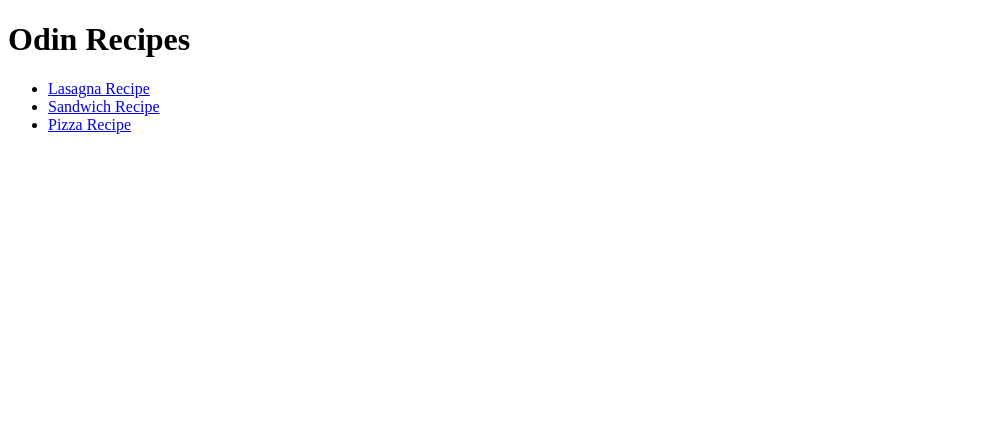
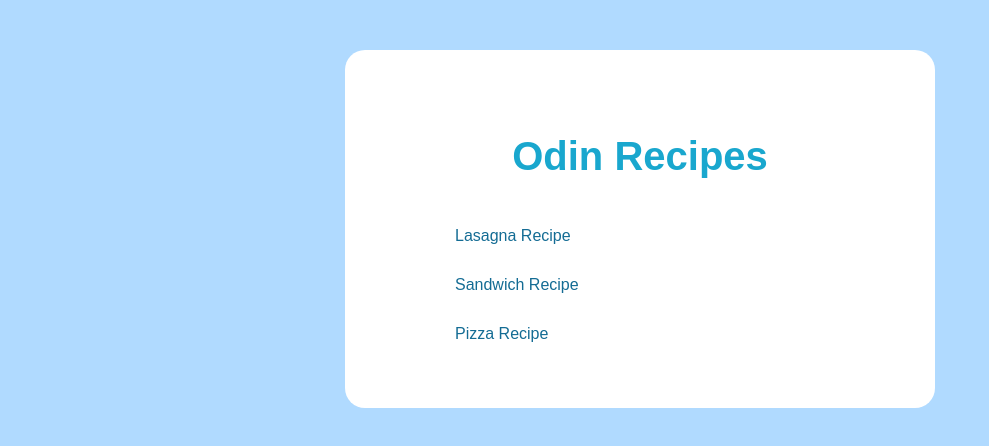
Before and after one commit to cyberace313/odin-recipes, a plain HTML site: page index.html in a window 1280 px wide. Shown: the whole page, without its empty margins (0-989 px from the left). Drawn offline with Linux system fonts and the light colour scheme.

Commit message:
Added CSS styles

```diff
--- a/CSS/style.css
+++ b/CSS/style.css
@@ -0,0 +1,59 @@
+* {
+  box-sizing: border-box;
+  margin: 0;
+  padding: 0;
+}
+
+body {
+  background-color: #b0daff;
+  font-family: "ubuntu", sans-serif;
+  margin: 50px;
+  line-height: 1.6;
+}
+
+.container {
+  width: 50%;
+  margin: 50px auto;
+  background-color: white;
+  border-radius: 20px;
+  padding: 50px 100px;
+  line-height: 1.8;
+}
+
+h1 {
+  text-align: center;
+  padding: 20px;
+  font-size: 40px;
+  color: #19a7ce;
+}
+
+h2 {
+  color: #146c94;
+  padding: 10px;
+}
+
+h3 {
+  color: #394867;
+  padding: 10px;
+  margin-left: 20px;
+}
+
+p {
+  padding-top: 50px;
+}
+
+a {
+  text-decoration: none;
+  color: #146c94;
+  padding: 10px;
+}
+
+.links {
+  display: flex;
+  flex-direction: column;
+}
+
+img {
+  display: block;
+  margin: 20px auto;
+}
--- a/index.html
+++ b/index.html
@@ -5,13 +5,16 @@
     <meta http-equiv="X-UA-Compatible" content="IE=edge" />
     <meta name="viewport" content="width=device-width, initial-scale=1.0" />
     <title>Odin Recipes</title>
-    <link rel="stylesheet" href="./CSS/style.css">
+    <link rel="stylesheet" href="./CSS/style.css" />
   </head>
   <body>
-    <h1>Odin Recipes</h1>
-    <ul>
-      <li><a href="./recipes/lasagna.html">Lasagna Recipe</a></li>
-      <li><a href="./recipes/sandwich.html">Sandwich Recipe</a></li>
-      <li><a href="./recipes/pizza.html">Pizza Recipe</a></li>
+    <div class="container">
+      <h1>Odin Recipes</h1>
+      <div class="links">
+        <a href="./recipes/lasagna.html">Lasagna Recipe</a>
+        <a href="./recipes/sandwich.html">Sandwich Recipe</a>
+        <a href="./recipes/pizza.html">Pizza Recipe</a>
+      </div>
+    </div>
   </body>
 </html>
```
Also changed, not shown: recipes/lasagna.html (+4 -1 lines), recipes/pizza.html (+11 -8 lines), recipes/sandwich.html (+9 -7 lines).
